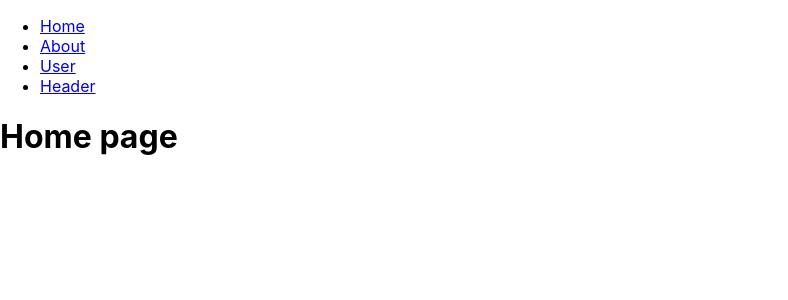
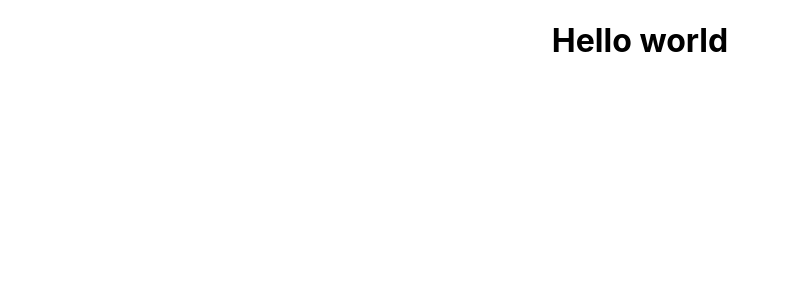
Before and after one commit to sowrovsarkar63/Intermediate-reactjs, a React (Create React App) app: page /friends in a window 1280 px wide. Shown: the top 300 px of the page, without its empty margins (0-788 px from the left). Built offline with nearby package versions, Linux system fonts and the light colour scheme.

Commit message:
practicing react router

```diff
--- a/src/App.js
+++ b/src/App.js
@@ -1,49 +1,10 @@
-import { BrowserRouter as Router, Link, Route, Switch } from "react-router-dom";
-import { Fragment } from "react/cjs/react.production.min";
 import "./App.css";
-import About from "./components/About";
-import Header from "./components/Header";
-import Home from "./components/Home";
-import User from "./components/User";
 
 function App() {
     return (
-        <Fragment>
-            <Router>
-                <div>
-                    <nav>
-                        <ul>
-                            <li>
-                                <Link to="/">Home</Link>
-                            </li>
-                            <li>
-                                <Link to="/about">About</Link>
-                            </li>
-                            <li>
-                                <Link to="/user">User</Link>
-                            </li>
-                            <li>
-                                <Link to="/header">Header</Link>
-                            </li>
-                        </ul>
-                    </nav>
-                    <Switch>
-                        <Route path="/about">
-                            <About />
-                        </Route>
-                        <Route path="/user">
-                            <User />
-                        </Route>
-                        <Route path="/">
-                            <Home />
-                        </Route>
-                        <Route path="header">
-                            <Header />
-                        </Route>
-                    </Switch>
-                </div>
-            </Router>
-        </Fragment>
+        <div className="App">
+            <h1>Hello world</h1>
+        </div>
     );
 }
 
--- a/src/components/About.js
+++ b/src/components/About.js
@@ -4,6 +4,10 @@ export default function About() {
     return (
         <div>
             <h1>This is about page </h1>
+            <p>
+                Lorem ipsum dolor sit amet consectetur adipisicing elit. Odit,
+                ut.
+            </p>
         </div>
     );
 }
--- a/src/components/Header.js
+++ /dev/null
@@ -1,9 +0,0 @@
-import React from "react";
-
-export default function Header() {
-    return (
-        <div>
-            <h1>This is header section</h1>
-        </div>
-    );
-}
```
Also changed, not shown: src/components/Friends.js (added, +13 -0 lines), src/components/NotFound.js (added).
